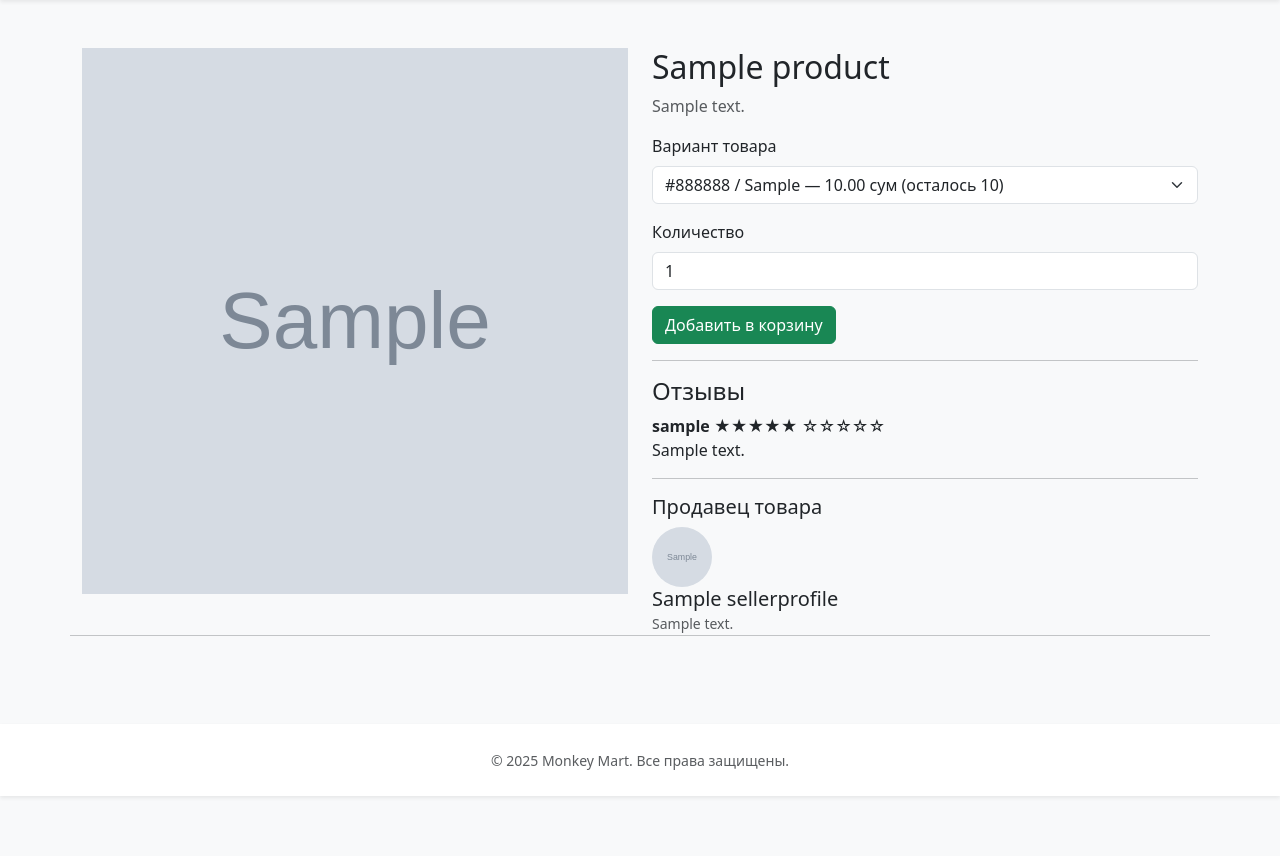
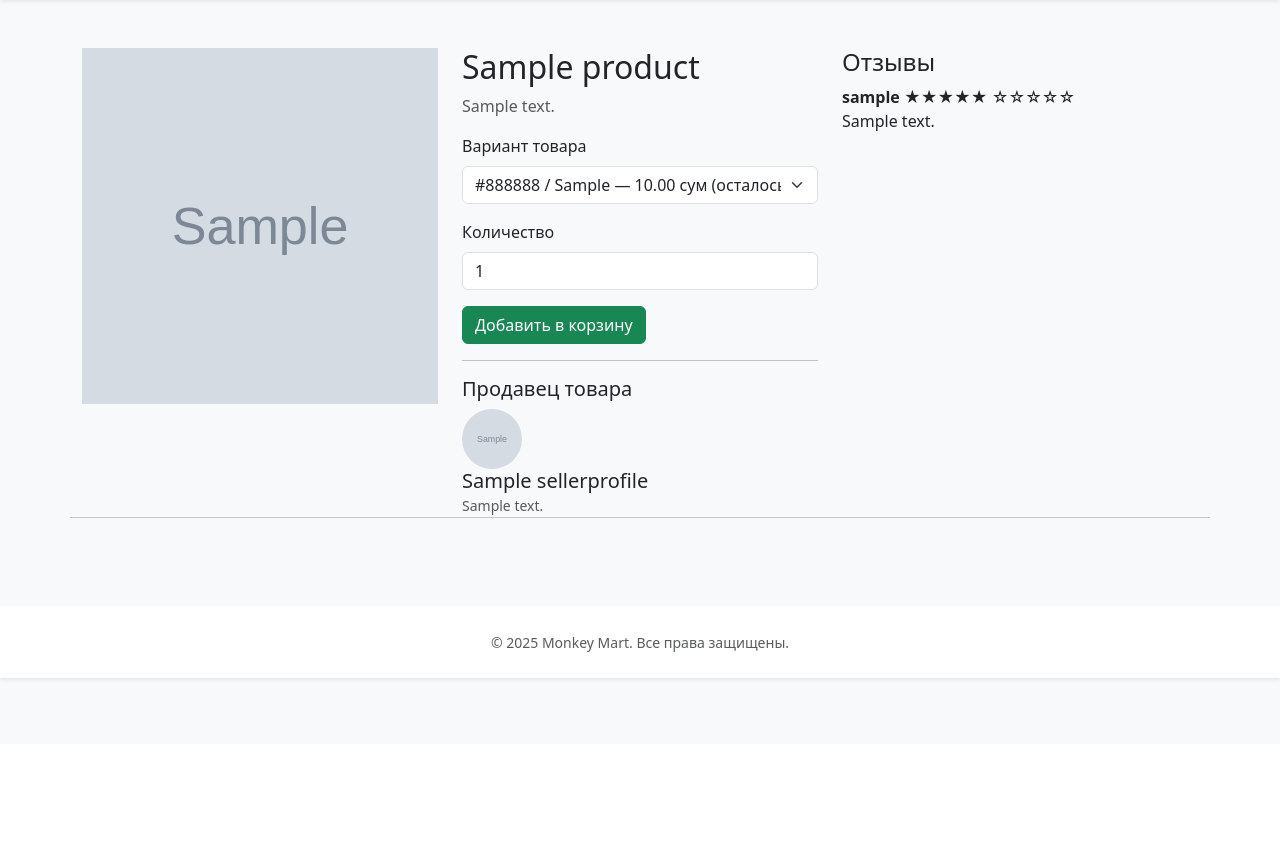
Before and after one commit to baxtiyorsamugov/marketplace, a Django app: page /1/ in a window 1280 px wide. Shown: the part 56-912 px from the top of the page. After the commit the page ends 737 px from the top, so only its background shows below. Run offline with Django 4.2, Linux system fonts and the light colour scheme; tables that the repository leaves empty hold one stand-in row (values such as "Sample post"); grey boxes marked "Sample" are stand-in pictures.

Commit message:
Modified product_detail 2

```diff
--- a/templates/products/product_detail.html
+++ b/templates/products/product_detail.html
@@ -4,7 +4,7 @@
 
 {% block content %}
 <div class="row">
-  <div class="col-md-6">
+  <div class="col-md-4">
     {% with imgs=object.images.all %}
     <div class="product-gallery position-relative"
          data-images='[
@@ -27,7 +27,7 @@
     {% endwith %}
   </div>
 
-  <div class="col-md-6">
+  <div class="col-md-4">
     <h2>{{ object.title }}</h2>
     <p class="text-muted">{{ object.description }}</p>
 
@@ -68,20 +68,7 @@
 
       <button type="submit" class="btn btn-success">Добавить в корзину</button>
     </form>
-    <hr>
-    <h4>Отзывы</h4>
-    {% for review in object.reviews.all %}
-      {% if review.approved %}
-        <div class="mb-2">
-          <strong>{{ review.author.username }}</strong>
-          {% for i in "12345"|slice:":review.rating" %}★{% endfor %}
-          {% for i in "12345"|slice:"review.rating:" %}☆{% endfor %}
-          <p>{{ review.text }}</p>
-        </div>
-      {% endif %}
-    {% empty %}
-      <p>Пока нет отзывов.</p>
-    {% endfor %}
+
 
     {% if user.is_authenticated %}
       <a href="{% url 'review_add' object.pk %}" class="btn btn-outline-primary">Оставить отзыв</a>
@@ -103,6 +90,21 @@
           <small class="text-muted">{{ seller.description|truncatechars:50 }}</small>
         {% endif %}
       </div>
+  </div>
+  <div class="col-md-4">
+      <h4>Отзывы</h4>
+    {% for review in object.reviews.all %}
+      {% if review.approved %}
+        <div class="mb-2">
+          <strong>{{ review.author.username }}</strong>
+          {% for i in "12345"|slice:":review.rating" %}★{% endfor %}
+          {% for i in "12345"|slice:"review.rating:" %}☆{% endfor %}
+          <p>{{ review.text }}</p>
+        </div>
+      {% endif %}
+    {% empty %}
+      <p>Пока нет отзывов.</p>
+    {% endfor %}
   </div>
   <hr>
   <div class="d-flex align-items-center mb-4">
```
